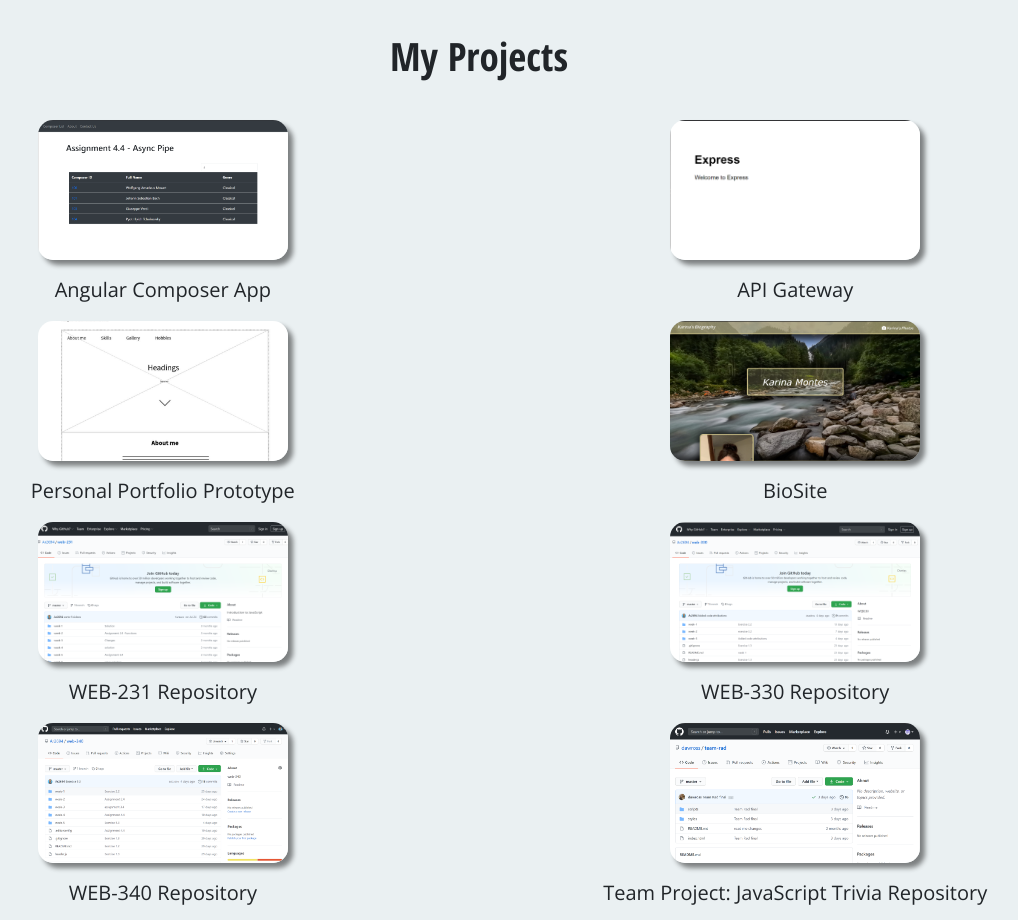
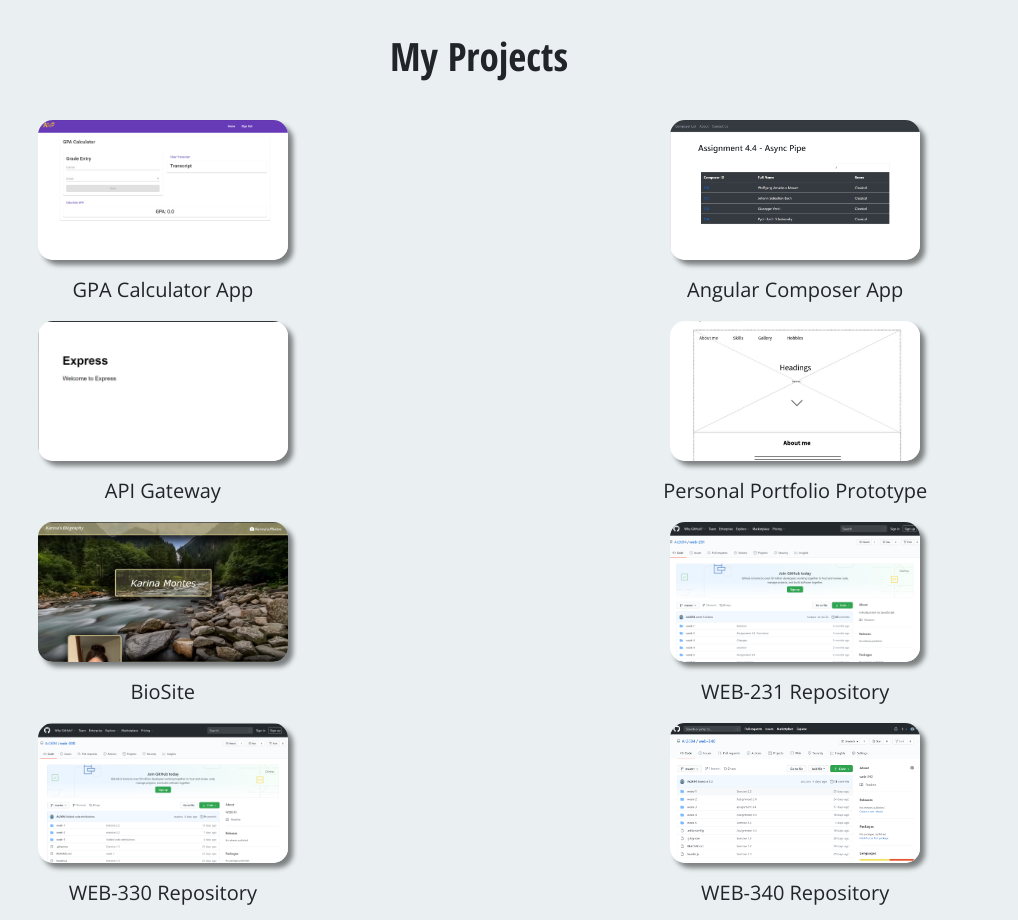
Before and after one commit to Ar2694/Ar2694.github.io, a plain HTML site: page index.html in a window 1280 px wide. Shown: the part 1560-2480 px from the top of the page, without its empty margins (161-1179 px from the left). Drawn offline with nearby package versions, Linux system fonts and the light colour scheme.

Commit message:
Exercise 7.3

```diff
--- a/index.html
+++ b/index.html
@@ -130,7 +130,10 @@
                     <h3>My Projects</h3>
                 </div>
                 <div class="project-container">
-
+                    <div class="project-item">
+                        <a href="https://ar2694.github.io/gpa-calculator-app" target="_blank"><img src="./images/gpa-calculator-app.png" alt="GPA Calculator App"></a>
+                        <p>GPA Calculator App </p>
+                    </div>
                     <div class="project-item">
                         <a href="https://ar2694.github.io/enterprise-composer-app/" target="_blank"><img src="./images/angular-composer-app.png" alt="Angular Composer App"></a>
                         <p>Angular Composer App</p>
```
Also changed, not shown: images/gpa-calculator-app.png (added).
